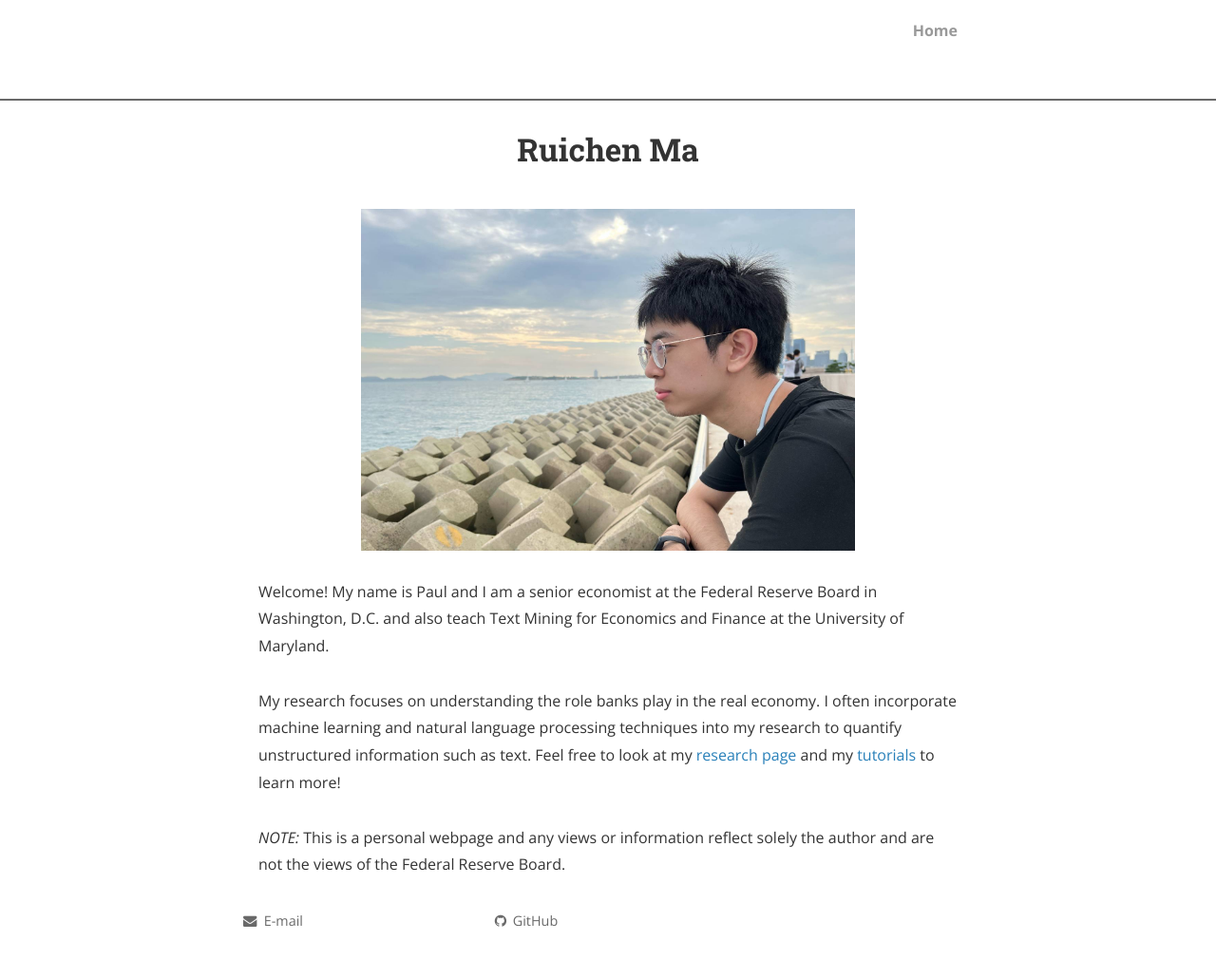
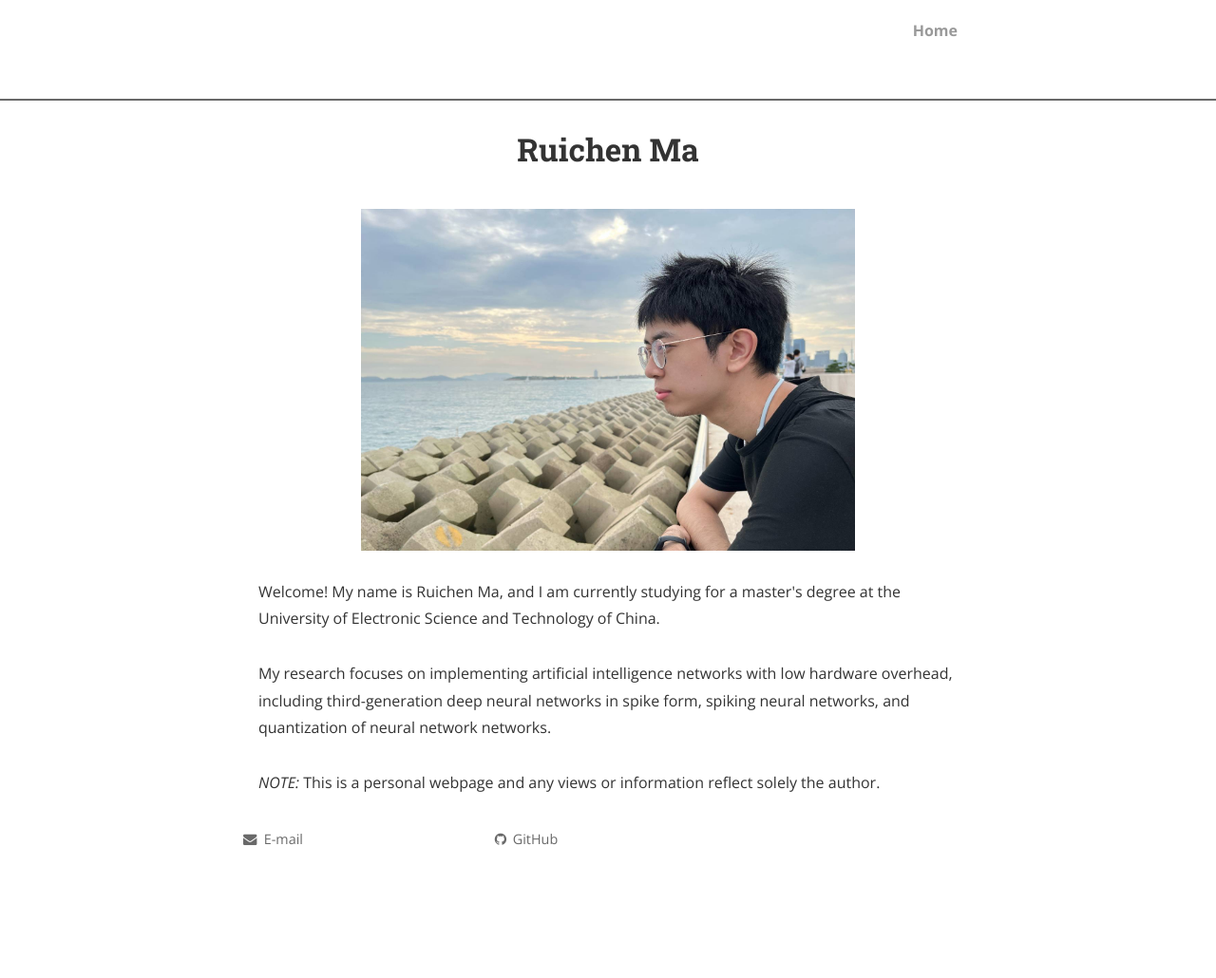
Before and after one commit to 1396698241/1396698241.github.io, a Jekyll site: the page built from index.html, in a window 1280 px wide. Shown: the whole page at 95% size. Built offline with Jekyll 4.4.1, drawn with Linux system fonts in a browser that asks for light colours; nearby versions of some CDN libraries; the list of posts is cut into pages by our own code; comment, search, counter and statistics services are not loaded; a style sheet for code colours, icons or effects is not loaded; after the commit the page ends 943 px from its top, so only the background shows below that.

Commit message:
Update index.html

```diff
--- a/index.html
+++ b/index.html
@@ -15,10 +15,10 @@ title: Ruichen Ma
 
 <img src="myprofile_picture.jpg" alt="Ruichen Ma pic" style="width:520px;height:360px;" title="Ruichen Ma"; algin="middle">
 <br>
-Welcome! My name is Paul and I am a senior economist at the Federal Reserve Board in Washington, D.C. and also teach Text Mining for Economics and Finance at the University of Maryland.
+Welcome! My name is Ruichen Ma, and I am currently studying for a master's degree at the University of Electronic Science and Technology of China.
 
 <br><br>
-My research focuses on understanding the role banks play in the real economy. I often incorporate machine learning and natural language processing techniques into my research to quantify unstructured information such as text. Feel free to look at my <a href="https://pesoto.github.io/research" target="_self">research page</a> and my <a href="https://pesoto.github.io/research" target="_self">tutorials</a> to learn more!
+My research focuses on implementing artificial intelligence networks with low hardware overhead, including third-generation deep neural networks in spike form, spiking neural networks, and quantization of neural network networks.
 <br><br>
- <i>NOTE:</i> This is a personal webpage and any views or information reflect solely the author and are not the views of the Federal Reserve Board.
+ <i>NOTE:</i> This is a personal webpage and any views or information reflect solely the author.
 </div>
```
